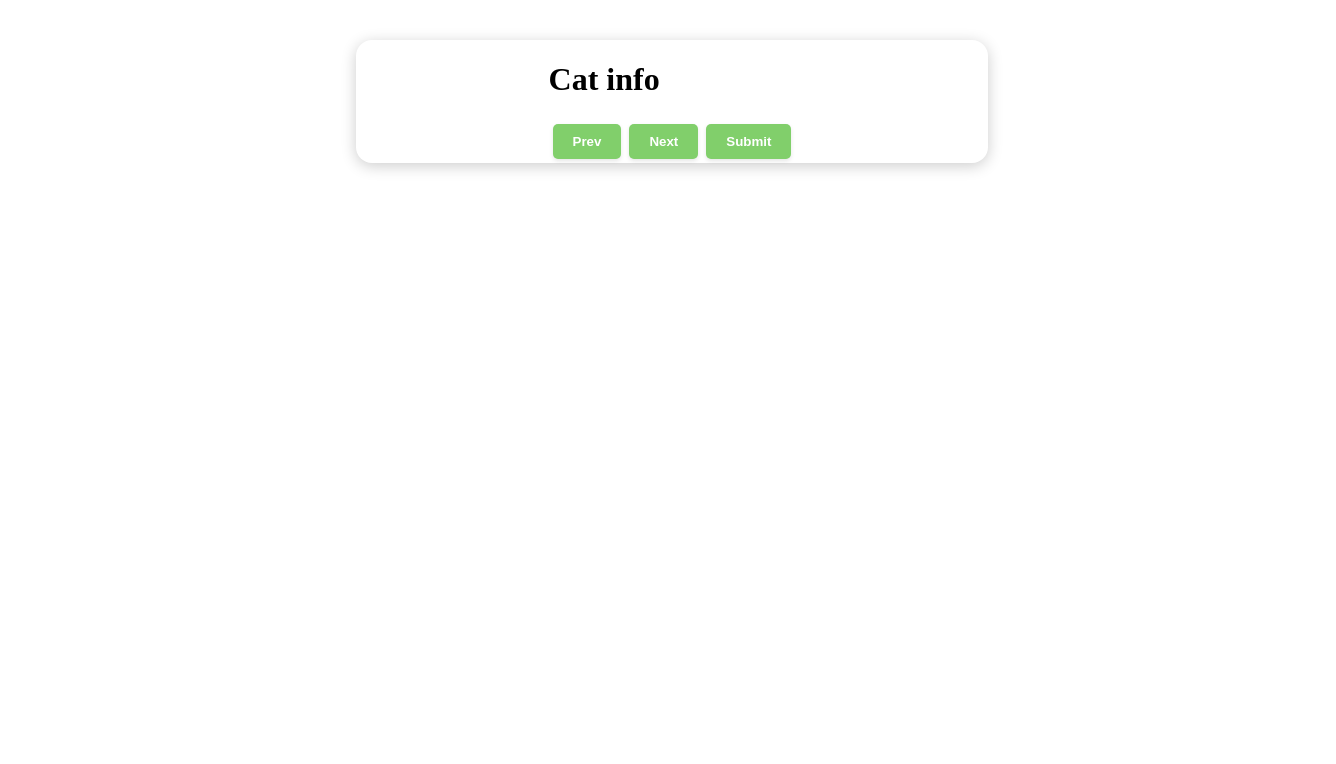
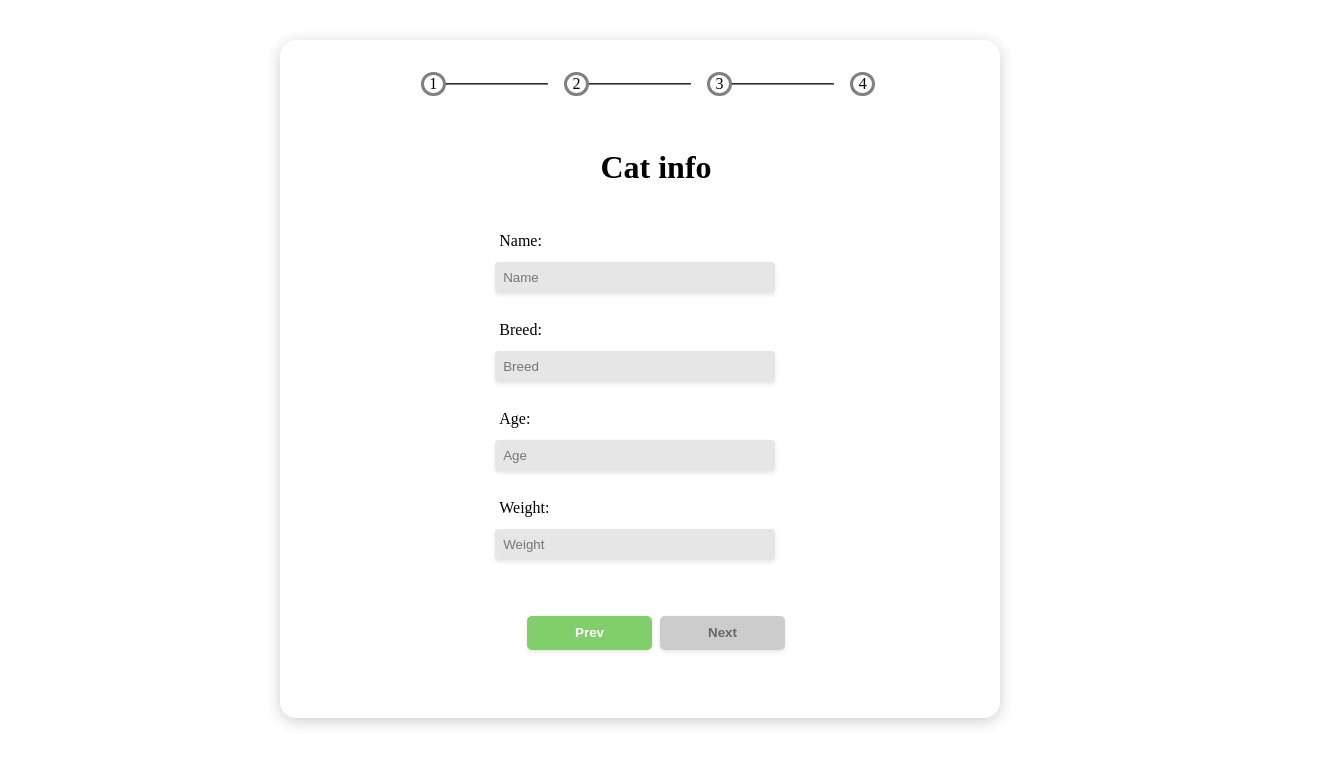
Before and after one commit to Muratkyn/vue-slot-form, a Vue app: page /cat-basic in a window 1280 px wide. Shown: the top 764 px of the page, 1336 px wide, since content can reach past the window. Built offline with nearby package versions, Linux system fonts and the light colour scheme.

Commit message:
cat info component added

```diff
--- a/src/App.vue
+++ b/src/App.vue
@@ -1,6 +1,4 @@
-<script setup lang="ts">
-import HomePage from "./components/HomePage.vue";
-</script>
+<script setup lang="ts"></script>
 
 <template>
   <div class="main">
@@ -13,10 +11,8 @@ import HomePage from "./components/HomePage.vue";
   display: flex;
   justify-content: center;
   align-items: center;
-  /* border: solid rgb(168, 164, 164); */
   border-radius: 1rem;
   box-shadow: 0px 3px 15px rgba(0, 0, 0, 0.2);
-  width: 50%;
-  max-width: 80%;
+  width: 60%;
 }
 </style>
--- a/src/assets/main.css
+++ b/src/assets/main.css
@@ -1,15 +1,17 @@
+@import url("https://fonts.googleapis.com/css2?family=Poppins:wght@300;400;500;600;800&family=VT323&display=swap");
+
 #app body {
+  width: full;
   font-family: "Poppins";
 }
 #app {
   display: flex;
   justify-content: center;
-  width: 100%;
   padding: 2rem;
 }
 
-#app button {
-  padding: 10px 20px;
+button {
+  padding: 0.6rem 3rem;
   width: auto;
   margin: 4px;
   border-radius: 5px;
@@ -21,16 +23,43 @@
   color: #fff;
 }
 
-#app button:hover {
+button:hover {
   cursor: pointer;
   color: #fff;
   background-color: #346d53;
 }
 
-#app button:active {
+button:active {
   transform: scale(0.9) translate(0, 4px);
 }
 
 #app h2 {
   font-weight: 700;
 }
+
+#app .home-wrapper {
+  width: 100%;
+  display: flex;
+  flex-flow: column wrap;
+  gap: 1rem;
+  align-items: center;
+  padding-inline: 1rem;
+  margin-block: 2rem;
+}
+
+.input-field {
+  padding: 0.5rem;
+  width: 80%;
+  margin: 4px;
+  border-radius: 4px;
+  border-style: none;
+  box-shadow: 0 2px 4px rgba(0, 0, 0, 0.1);
+  transition: 0.3s ease;
+  background-color: rgb(231, 230, 230);
+}
+
+.input-field:focus {
+  outline: none;
+  box-shadow: 0 4px 8px rgba(0, 0, 0, 0.2);
+  border-color: #ffca47;
+}
--- a/src/components/CatBasicInfo.vue
+++ b/src/components/CatBasicInfo.vue
@@ -1,15 +1,61 @@
 <template>
-  <div>
-    <Container>
+  <div class="">
+    <Container
+      :isNextButtonVisible="getNextButton"
+      :isPrevButtonVisible="getPrevButton"
+      :onClickNext="goNext"
+      :onClickPrev="goPrev"
+    >
       <template #Content>
         <h1>Cat info</h1>
+        <div class="catInfoWrapper">
+          <div v-for="catInfo in catBasicInfo">
+            <div class="label-item">
+              <label for="catInfo"> {{ catInfo.label }}: </label>
+            </div>
+            <input
+              class="input-field"
+              type="text"
+              :placeholder="catInfo.label"
+            />
+          </div>
+        </div>
       </template>
     </Container>
   </div>
 </template>
 
 <script setup lang="ts">
+import router from "@/router";
 import Container from "./shared/Container.vue";
+import { useAppStore } from "@/stores/store";
+import { catBasicInfo } from "@/constants";
+
+const store = useAppStore();
+
+const getNextButton = () => {
+  return store.currentPage === 1;
+};
+
+const getPrevButton = () => {
+  return store.currentPage === 1;
+};
+const goPrev = () => {
+  store.currentPage = 0;
+  router.push("/");
+};
+
+const goNext = () => {};
 </script>
 
-<style lang="scss" scoped></style>
+<style scoped>
+.catInfoWrapper {
+  display: flex;
+  flex-flow: column wrap;
+  min-width: 70%;
+  gap: 1rem;
+}
+.label-item {
+  padding: 0.5rem;
+}
+</style>
--- a/src/components/HomePage.vue
+++ b/src/components/HomePage.vue
@@ -2,12 +2,32 @@
   <div class="home-wrapper">
     <h2>Start Survey now!</h2>
     <p>
-      We are adding values by collecting informations ofr your cat health.
+      We are adding values by collecting informations ofr your cat health.Please
+      follow the steps below and fill out the form.
+
       <br />
       Please follow the steps below and fill out the form.
     </p>
-    <Container>
-      <template #Content></template>
+    <div class="terms-first-input">
+      <input type="checkbox" name="terms" />
+      <span>I would like to receive updates and notifications.</span>
+    </div>
+    <div class="terms-second-input">
+      <input
+        type="checkbox"
+        name="terms"
+        v-model="store.isChecked"
+        :value="store.isChecked"
+      />
+      <span>I agree to the <a href="/not-found">terms and conditions</a></span>
+    </div>
+    <Container
+      :isNextButtonVisible="true"
+      :onClickNext="onClickNext"
+      :isStepperVisible="showStepper"
+      :isButtonEnabled="store.isChecked"
+    >
+      <template #Content> </template>
     </Container>
   </div>
 </template>
@@ -15,17 +35,27 @@
 <script setup lang="ts">
 import { useAppStore } from "@/stores/store";
 import Container from "./shared/Container.vue";
+import router from "@/router";
 
 const store = useAppStore();
+
+const onClickNext = () => {
+  router.push({ path: "/cat-basic" });
+  store.currentPage = 1;
+};
+
+const showStepper = () => {
+  return store.currentPage !== 0;
+};
 </script>
 
 <style scoped>
-.home-wrapper {
-  display: flex;
-  flex-direction: column;
-  gap: 1rem;
-  align-items: center;
-  padding: 3rem;
-  margin-block: 2rem;
+.terms-first-input {
+  align-self: start;
+  padding: 2rem 0 0 12%;
+}
+.terms-second-input {
+  align-self: start;
+  padding-left: 12%;
 }
 </style>
--- a/src/components/shared/Container.vue
+++ b/src/components/shared/Container.vue
@@ -1,18 +1,107 @@
 <script setup lang="ts">
-import type { Props } from "@/types";
+import { useAppStore } from "@/stores/store";
+import type { ButtonProps } from "@/types";
 
-defineProps({
-  // isButtonSubmitVisible: false,
+withDefaults(defineProps<ButtonProps>(), {
+  isButtonSubmitVisible: false,
+  isNextButtonVisible: false,
+  isPrevButtonVisible: false,
+  isStepperVisible: false,
+  isButtonEnabled: false,
+  onClickSubmit: () => {},
+  onClickNext: () => {},
+  onClickPrev: () => {},
 });
+
+const store = useAppStore();
+
+// const makeBackgroundGreen = () => {
+//   if (store.currentPage === 1) {
+//     return;
+//   }
+// };
 </script>
 
 <template>
-  <div>
+  <div class="stepper-wrapper" v-if="!isStepperVisible">
+    <span :class="{ backgroundGreen: store.currentPage === 1 }">1</span>
+    <hr :class="{ proceeded: store.currentPage === 2 }" />
+    <span>2</span>
+    <hr />
+    <span>3</span>
+    <hr />
+    <span>4</span>
+  </div>
+
+  <div class="home-wrapper">
     <slot name="Content"></slot>
-    <button>Prev</button>
-    <button>Next</button>
-    <button>Submit</button>
+    <div class="button-wrapper">
+      <button type="button" @click="onClickPrev" v-if="isPrevButtonVisible">
+        Prev
+      </button>
+      <button
+        type="button"
+        @click="onClickNext"
+        v-if="isNextButtonVisible"
+        :disabled="!isButtonEnabled"
+      >
+        Next
+      </button>
+      <button type="button" @click="onClickSubmit" v-if="isButtonSubmitVisible">
+        Submit
+      </button>
+    </div>
+  </div>
+  <div
+    class="home-wrapper"
+    v-if="
+      store.currentPage > 0
+      //TODO: do not show it when thank you page renders
+    "
+  >
+    <p>
+      Page <strong> {{ store.currentPage }} </strong> of 4
+    </p>
   </div>
 </template>
 
-<style lang="scss" scoped></style>
+<style scoped>
+.stepper-wrapper {
+  display: flex;
+  flex-direction: row;
+  align-items: center;
+  margin-block: 2rem;
+}
+span {
+  margin-left: 1rem;
+  text-align: center;
+  align-items: center;
+  border-radius: 8rem;
+  width: 1.2rem;
+  background-color: white;
+  border: gray solid;
+}
+
+.backgroundGreen {
+  background-color: #81cf6b;
+  font-weight: bold;
+}
+
+hr {
+  width: 100px;
+  border-color: grey;
+}
+.proceeded {
+  border-color: green;
+  background: linear-gradient(50%);
+}
+.button-wrapper {
+  padding: 1rem;
+  margin-block: 1rem;
+}
+button:disabled {
+  background-color: #cccccc;
+  color: #666666;
+  cursor: not-allowed;
+}
+</style>
--- /dev/null
+++ b/src/constants/index.ts
@@ -0,0 +1,14 @@
+export const catBasicInfo = [
+  {
+    label: "Name",
+  },
+  {
+    label: "Breed",
+  },
+  {
+    label: "Age",
+  },
+  {
+    label: "Weight",
+  },
+];
--- a/src/router/index.ts
+++ b/src/router/index.ts
@@ -2,7 +2,7 @@ import { createRouter, createWebHistory } from "vue-router";
 import HomePage from "@/components/HomePage.vue";
 import CatBasicInfo from "@/components/CatBasicInfo.vue";
 import CatFoodInfo from "@/components/CatFoodInfo.vue";
-import CatIlnessInfo from "@/components/CatIlnessInfo.vue";
+import CatHealthInfo from "@/components/CatHealthInfo.vue";
 import CatVaccineInfo from "@/components/CatVaccineInfo.vue";
 
 const router = createRouter({
@@ -24,9 +24,9 @@ const router = createRouter({
       component: CatFoodInfo,
     },
     {
-      path: "/cat-illness",
-      name: "catIllness",
-      component: CatIlnessInfo,
+      path: "/cat-health",
+      name: "catHealth",
+      component: CatHealthInfo,
     },
     {
       path: "/cat-vaccine",
--- a/src/stores/store.ts
+++ b/src/stores/store.ts
@@ -2,12 +2,22 @@ import { defineStore } from "pinia";
 import { ref } from "vue";
 
 export const useAppStore = defineStore("store", () => {
-  const name = ref<string>("");
+  const catName = ref<string>("");
+  const catBreed = ref<string>("");
+  const catAge = ref<string>("");
+  const catBirthDate = ref<Date>();
+
   const catImage = ref<File>();
+  const currentPage = ref<number>(0);
+  const isChecked = ref<boolean>(false);
   //TODO: Add file uploader for cat images first try one then multiple
   return {
-    name,
+    catName,
+    catBreed,
+    catAge,
+    catBirthDate,
     catImage,
-
+    currentPage,
+    isChecked,
   };
 });
```
Also changed, not shown: src/types/index.ts (+9 -2 lines), src/components/CatHealthInfo.vue (renamed from src/components/CatIlnessInfo.vue).
